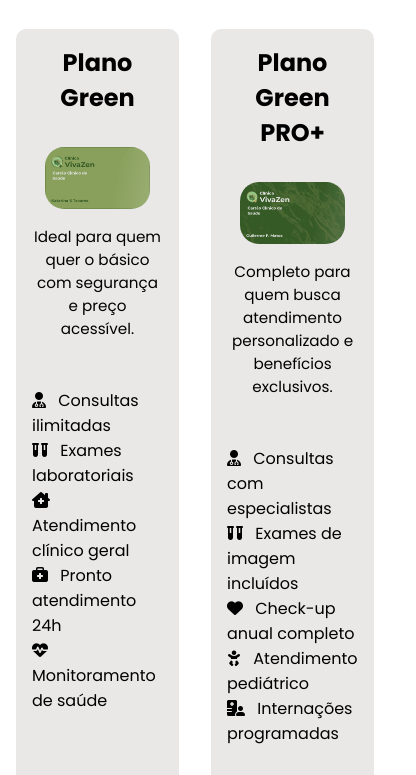
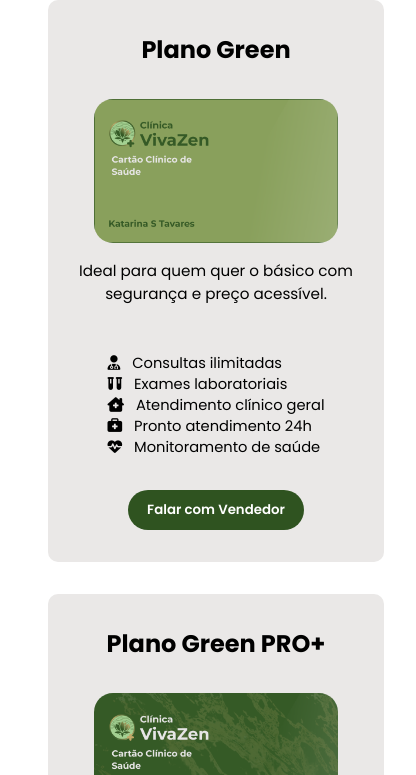
Before and after one commit to GabMeula07/VivazenProject, a plain HTML site: page planos/index.html in a window 390 px wide. Shown: the part 611-1386 px from the top of the page, 416 px wide, since content can reach past the window. Drawn offline with Linux system fonts and the light colour scheme.

Commit message:
feat: adding responsive css in planos.html

```diff
--- a/assets/css/planos.css
+++ b/assets/css/planos.css
@@ -53,13 +53,6 @@ main {
   background-color: #ffffff;
 }
 
-@media (max-width: 768px) {
-  .dot {
-    width: 10px;
-    height: 10px;
-  }
-}
-
 .container {
   width: 100%;
   text-align: center;
@@ -76,6 +69,7 @@ main {
 .container h1 {
   font-size: 30pt;
   margin-bottom: 0.2rem;
+  color: var(--verde-escuro);
 }
 
 .container p {
@@ -84,18 +78,20 @@ main {
 }
 
 .plans {
+  margin: 2rem auto;
+  width: 70%;
+  min-width: 400px;
   display: flex;
   justify-content: center;
   flex-wrap: wrap;
   gap: 2rem;
-  margin-top: 2rem;
   align-items: stretch; /* Estica todos os cards para mesma altura */
 }
 
 .plan-card {
   background-color: var(--cinza-claro);
   border-radius: 10px;
-  padding: 1rem;
+  padding: 2rem 1rem;
   width: 40%;
   display: flex;
   flex-direction: column;
@@ -136,6 +132,7 @@ main {
   cursor: pointer;
   transition: all 0.3s ease;
   font-family: "Poppins", Arial, Helvetica, sans-serif;
+  font-weight: 600;
   justify-self: center;
   margin-top: auto;
   align-self: center;
@@ -144,3 +141,33 @@ main {
 .btn:hover {
   background-color: var(--verde-oliva);
 }
+
+@media (max-width: 768px) {
+  .dot {
+    width: 10px;
+    height: 10px;
+  }
+}
+
+@media screen and (width <= 900px) {
+  .plans {
+    width: 80%;
+  }
+  .container p {
+    font-size: 11pt;
+  }
+}
+
+@media screen and (width <= 600px) {
+  .plans {
+    flex-direction: column;
+    width: 100%;
+    justify-content: stretch;
+    margin: 2rem auto;
+    padding: 0 2rem;
+  }
+  .plan-card {
+    width: 100%;
+    padding: 2rem 1rem;
+  }
+}
```
